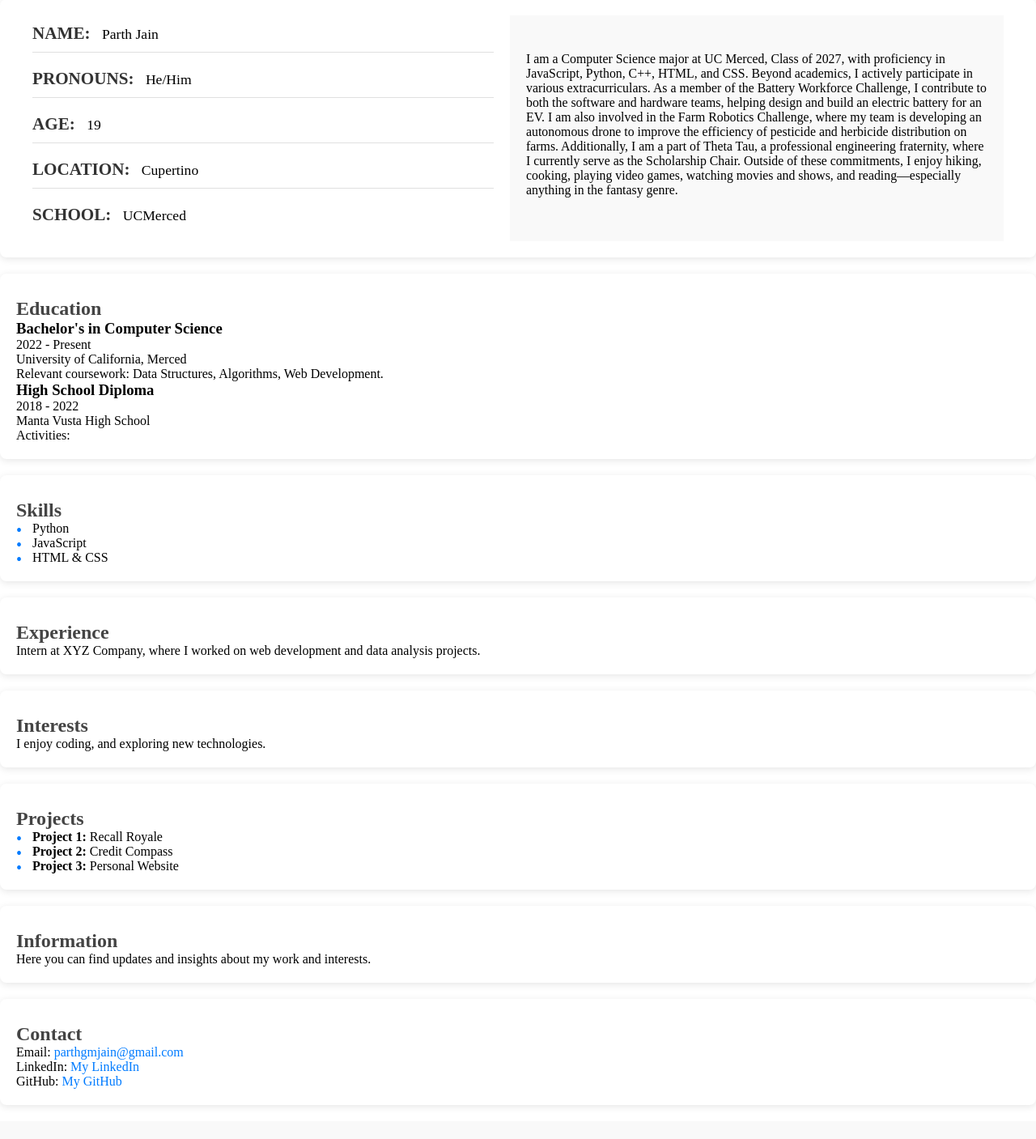
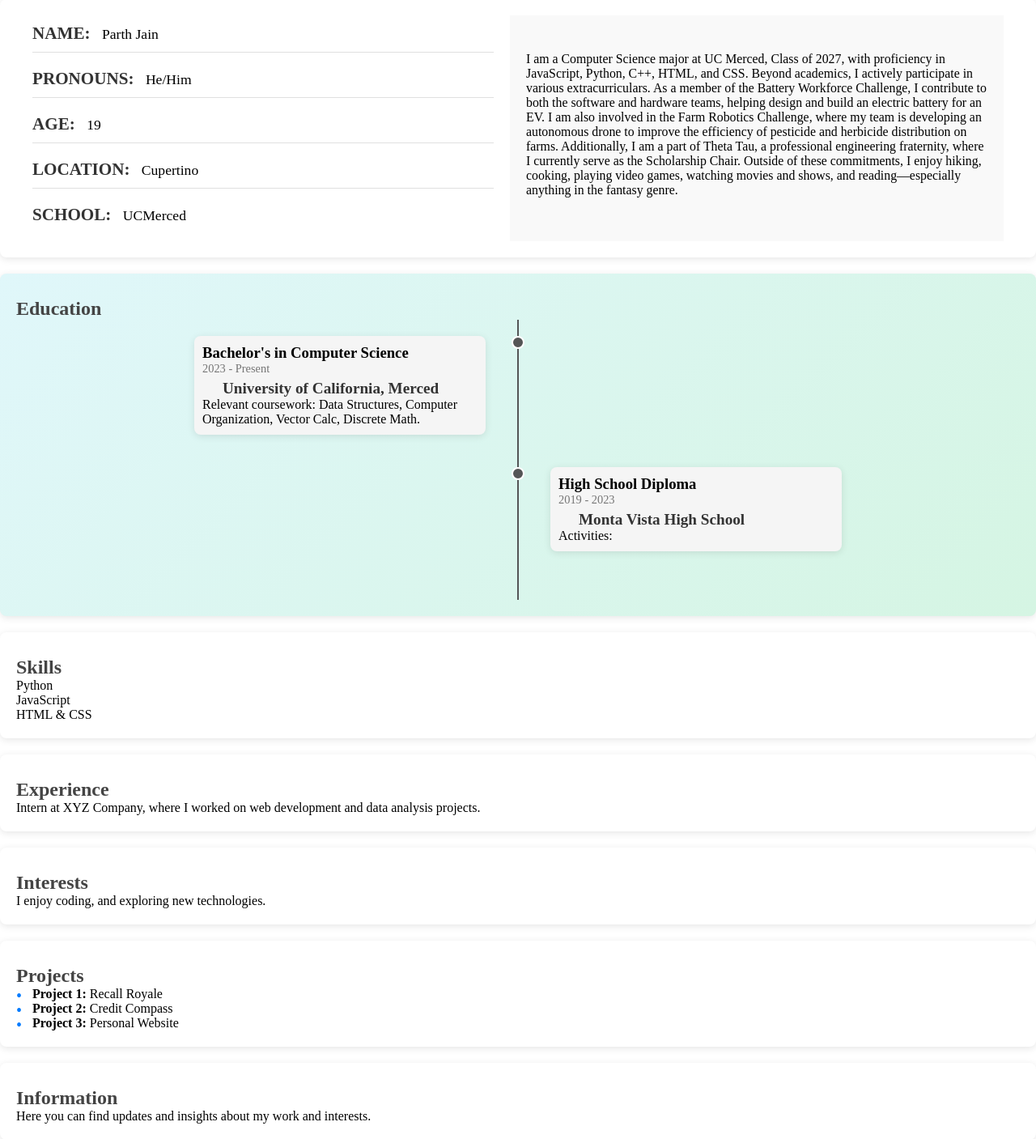
Before and after one commit to parthgmjain/personal_website, a Flask app: page / in a window 1280 px wide. Shown: the part 801-2208 px from the top of the page at 81% size. Before the commit the page ends 2146 px from the top, so only its background shows below. Run offline with Flask 3, Linux system fonts and the light colour scheme.

Commit message:
creating education section

```diff
--- a/static/styles.css
+++ b/static/styles.css
@@ -172,6 +172,113 @@
     color: #333; /* Dark color for labels */
     margin-right: 10px; /* Space between label and text */
 }
+
+/* Timeline Container */
+
+#education {
+    background: linear-gradient(135deg, #E0F7FA, #D5F5E3); /* Pastel gradient */
+    padding: 40px 20px;
+    border-radius: 8px;
+    margin-bottom: 20px;
+}
+.timeline {
+    position: relative;
+    max-width: 800px;
+    margin: 0 auto;
+    padding: 20px 0;
+}
+
+/* Vertical Line */
+.timeline::before {
+    content: '';
+    position: absolute;
+    top: 0;
+    left: 50%;
+    width: 2px;
+    height: 100%;
+    background-color: #545556; /* Color of the timeline line */
+    transform: translateX(-50%);
+}
+
+/* Timeline Item */
+.timeline-item {
+    position: relative;
+    width: 100%;
+    margin-bottom: 40px;
+}
+
+/* Timeline Marker */
+.timeline-marker {
+    position: absolute;
+    top: 0;
+    left: 50%;
+    width: 16px;
+    height: 16px;
+    background-color: #545556; /* Color of the marker */
+    border: 2px solid #fff; /* White border around the marker */
+    border-radius: 50%;
+    transform: translateX(-50%);
+    z-index: 1;
+}
+
+/* Timeline Content */
+.timeline-content {
+    width: 45%;
+    padding: 10px;
+    background-color: #F5F5F5; /* Light background for content */
+    border-radius: 8px;
+    box-shadow: 0 2px 10px rgba(0, 0, 0, 0.1);
+}
+
+/* Alternate alignment for even items */
+.timeline-item:nth-child(even) .timeline-content {
+    margin-left: auto; /* Push even items to the right */
+}
+
+/* Timeline Date */
+.timeline-date {
+    font-size: 0.9em;
+    color: #757575; /* Grey color for the date */
+    margin-bottom: 5px;
+}
+
+/* Responsive Design */
+@media (max-width: 768px) {
+    .timeline::before {
+        left: 20px; /* Move the line to the left on small screens */
+    }
+
+    .timeline-marker {
+        left: 20px; /* Move the marker to the left on small screens */
+    }
+
+    .timeline-content {
+        width: calc(100% - 60px); /* Full width on small screens */
+        margin-left: 40px; /* Add space for the marker */
+    }
+
+    .timeline-item:nth-child(even) .timeline-content {
+        margin-left: 40px; /* Align all items to the left on small screens */
+    }
+}
+
+/* Emphasize School Names */
+#education .school-name {
+    font-size: 1.2em; /* Larger font size */
+    font-weight: 600; /* Bold text */
+    color: #333333; /* Blue color for emphasis */
+    margin-top: 10px; /* Space above the school name */
+    margin-bottom: 5px; /* Space below the school name */
+}
+
+/* Optional: Add an Icon Next to School Names */
+#education .school-name::before {
+    content: '\f19c'; /* Font Awesome university icon */
+    font-family: 'Font Awesome 5 Free'; /* Font Awesome font */
+    font-weight: 900; /* Solid style */
+    margin-right: 10px; /* Space between icon and text */
+    color: #333333; /* Match the text color */
+}
 /* Styling for each section */
 .section {
     background-color: white;
--- a/templates/index.html
+++ b/templates/index.html
@@ -44,9 +44,9 @@
                 <div class="timeline-marker"></div>
                 <div class="timeline-content">
                     <h3>Bachelor's in Computer Science</h3>
-                    <p class="timeline-date">2022 - Present</p>
-                    <p>University of California, Merced</p>
-                    <p>Relevant coursework: Data Structures, Algorithms, Web Development.</p>
+                    <p class="timeline-date">2023 - Present</p>
+                    <p><span class="school-name">University of California, Merced</span></p>
+                    <p>Relevant coursework: Data Structures, Computer Organization, Vector Calc, Discrete Math.</p>
                 </div>
             </div>
 
@@ -55,8 +55,8 @@
                 <div class="timeline-marker"></div>
                 <div class="timeline-content">
                     <h3>High School Diploma</h3>
-                    <p class="timeline-date">2018 - 2022</p>
-                    <p>Manta Vusta High School</p>
+                    <p class="timeline-date">2019 - 2023</p>
+                    <p><span class="school-name">Monta Vista High School</span></p>
                     <p>Activities: </p>
                 </div>
             </div>
@@ -65,11 +65,11 @@
 
     <div class="section" id="skills">
         <h2>Skills</h2>
-        <ul>
-            <li>Python</li>
-            <li>JavaScript</li>
-            <li>HTML & CSS</li>
-        </ul>
+        <div class="skills-container">
+            <div class="skill-item">Python</div>
+            <div class="skill-item">JavaScript</div>
+            <div class="skill-item">HTML & CSS</div>
+        </div>
     </div>
 
     <div class="section" id="experience">
```
Also changed, not shown: 1 other file.
